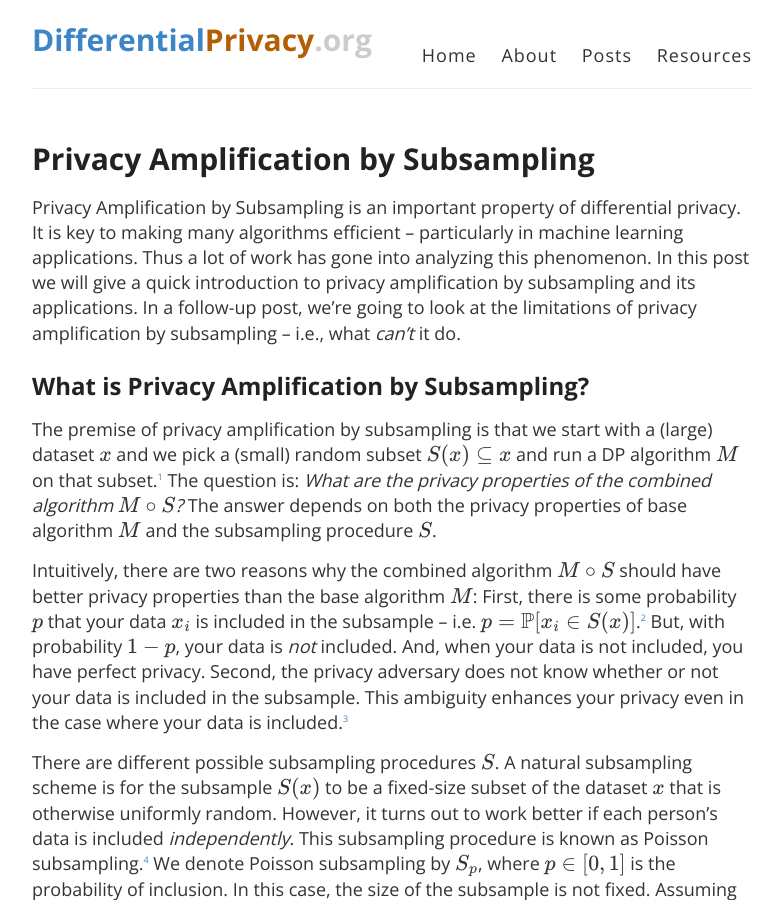
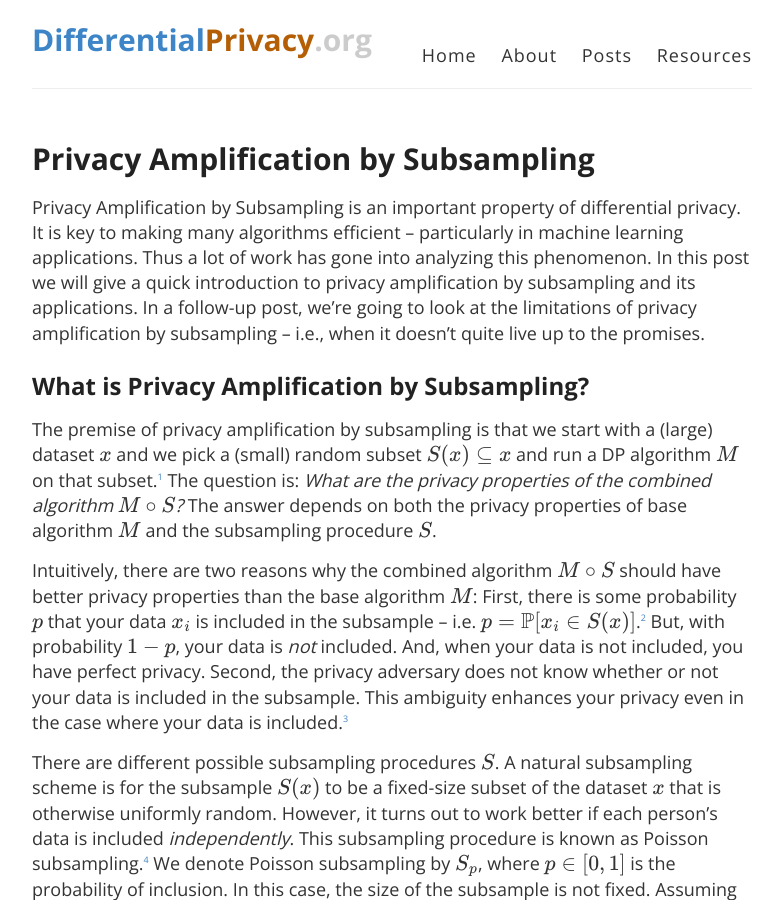
Before and after one commit to differentialprivacy/differentialprivacy, a Jekyll site: the page built from _posts/2025-04-06-subsampling.md, in a window 1280 px wide and 900 px high. Shown: the whole window, without its empty margins (248-1029 px from the left). Built offline with Jekyll 4.4.1, drawn with Linux system fonts in a browser that asks for light colours; comment, search, counter and statistics services are not loaded; some of the changed text lies outside the part shown.

Commit message:
blog posts on subsampling

```diff
--- a/_posts/2025-04-06-subsampling.md
+++ b/_posts/2025-04-06-subsampling.md
@@ -12,7 +12,7 @@ Privacy Amplification by Subsampling is an important property of differential pr
 It is key to making many algorithms efficient -- particularly in machine learning applications.
 Thus a lot of work has gone into analyzing this phenomenon.
 In this post we will give a quick introduction to privacy amplification by subsampling and its applications.
-In a follow-up post, we're going to look at the limitations of privacy amplification by subsampling -- i.e., what _can't_ it do.
+In a follow-up post, we're going to look at the limitations of privacy amplification by subsampling -- i.e., when it doesn't quite live up to the promises.
 
 ## What is Privacy Amplification by Subsampling?
 
@@ -45,7 +45,7 @@ We have <br/>
 \\\(\~\~\~\~\~\~\~\~\~\~\~\~\~\~\~\~\~\~\~\~\~\~\~\~\~\~\~\~\~ = \(1-p\) \\mathbb{P}\[M\(S\_p\(x'\)\) \\in T\] + p \\mathbb{P}\[M\(S\_p\(x'\)\\cup\{x\_i\}\) \\in T\]\\\)<br/>
 \\\(\~\~\~\~\~\~\~\~\~\~\~\~\~\~\~\~\~\~\~\~\~\~\~\~\~\~\~\~\~ \\le \(1-p\) \\mathbb{P}\[M\(S\_p\(x'\)\) \\in T\] + p \(e^\\varepsilon \\mathbb{P}\[M\(S\_p\(x'\)\) \\in T\] + \\delta \) \\\)<br/>
 \\\(\~\~\~\~\~\~\~\~\~\~\~\~\~\~\~\~\~\~\~\~\~\~\~\~\~\~\~\~\~ = \(1-p + p e^\\varepsilon \) \\mathbb{P}\[M\(S\_p\(x'\)\) \\in T\] + p \\delta. \\\) <br/>
-Here we are using the fact that \\\(S\_p\(x\)\\\) conditioned on \\\(x\_i \\notin S\_p\(x\)\\\) is just \\\(S\_p\(x'\)\\\) and the fact that \\\(S\_p\(x\)\\\) conditioned on \\\(x\_i \\in S\_p\(x\)\\\) is just \\\(S\_p\(x'\)\\cup\{x\_i\}\\\).
+Here we are using the fact that \\\(S\_p\(x\)\\\) conditioned on \\\(x\_i \\notin S\_p\(x\)\\\) is just \\\(S\_p\(x'\)\\\) and the fact that \\\(S\_p\(x\)\\\) conditioned on \\\(x\_i \\in S\_p\(x\)\\\) is just \\\(S\_p\(x'\)\\cup\{x\_i\}\\\). (This relies on the independence of Poisson sampling.)
 This establishes half of the result. The other direction is similar:<br/>
 \\\(\\mathbb{P}\[M\(S\_p\(x\)\) \\in T \] = \(1-p\) \\mathbb{P}\[M\(S\_p\(x\)\) \\in T \\mid x\_i \\notin S\_p\(x\)\] + p \\mathbb{P}\[M\(S\_p\(x\)\) \\in T \\mid x\_i \\in S\_p\(x\)\] \\\)
 \\\(\~\~\~\~\~\~\~\~\~\~\~\~\~\~\~\~\~\~\~\~\~\~\~\~\~\~\~\~\~ = \(1-p\) \\mathbb{P}\[M\(S\_p\(x'\)\) \\in T\] + p \\mathbb{P}\[M\(S\_p\(x'\)\\cup\{x\_i\}\) \\in T\]\\\)<br/>
@@ -110,7 +110,7 @@ If you want to dig deeper into privacy amplification by subsampling, see, e.g.,
 
 ---
 
-[^up]: For simplicity, we assume that the probability of inclusion \\\(\\mathbb{P}\[x\_i\\in S\_p\(x\)\]\\\) is the same for all individuals \\\(i\\\). In general, it can be different, in which case we would work with the largest probability \\\(p = \\max\_i \\mathbb{P}\[x\_i\\in S\_p\(x\)\]\\\).
+[^up]: For simplicity, we assume that the probability of inclusion \\\(\\mathbb{P}\[x\_i\\in S\(x\)\]\\\) is the same for all individuals \\\(i\\\). In general, it can be different, in which case we would work with the largest probability \\\(p = \\max\_i \\mathbb{P}\[x\_i\\in S\(x\)\]\\\).
 
 [^amb]: Under pure differential privacy, there is no privacy amplification by subsampling when the adversary knows whether or not your data was included in the subsample. (However, under approximate or R&eacute;nyi differential privacy there is some amplification, but less than when the subsample remains secret.)
 
```
